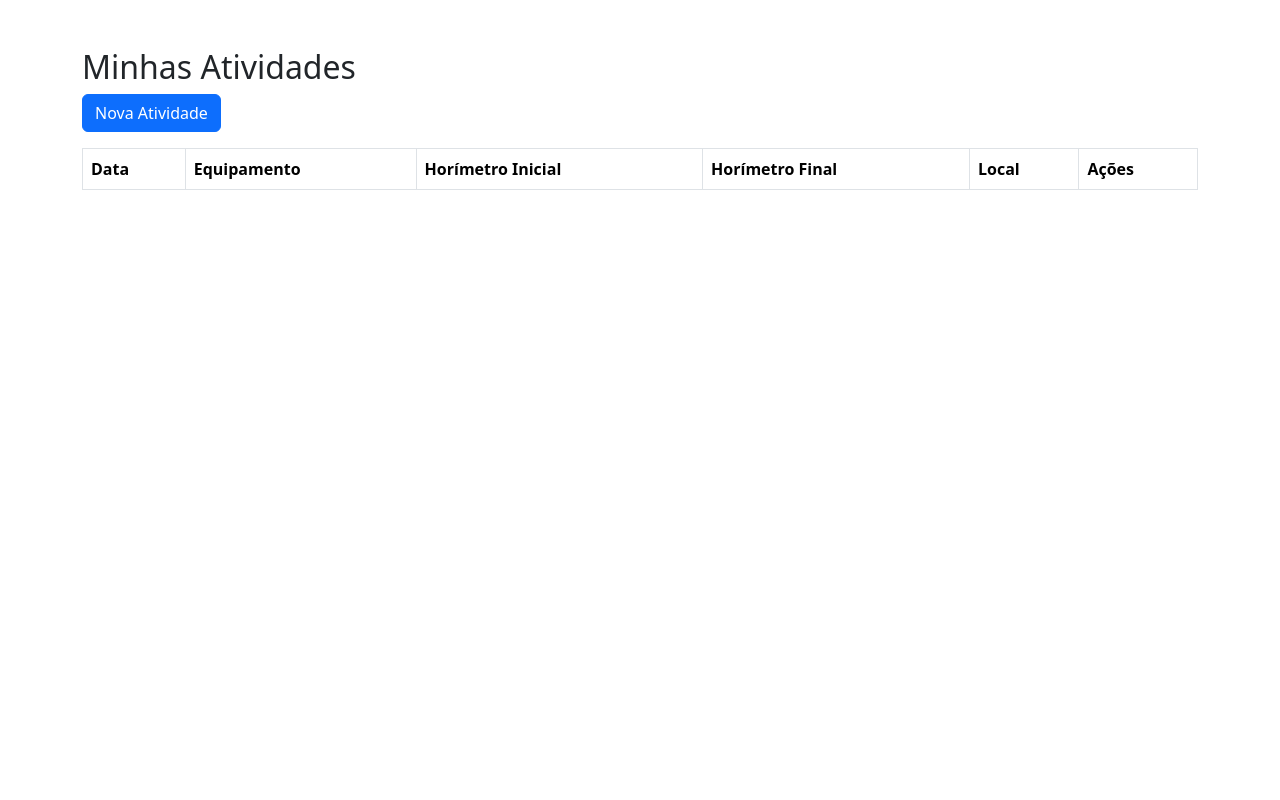
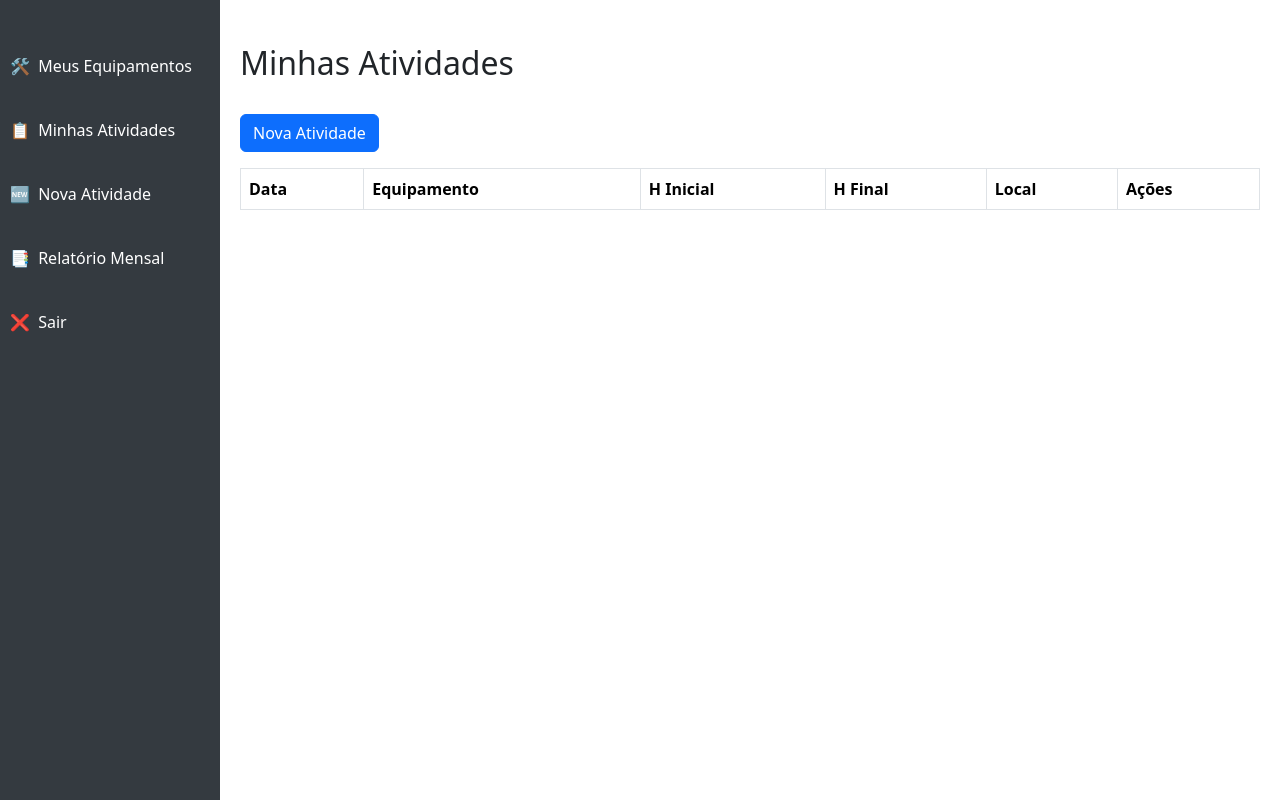
Before and after one commit to MatheusQ-ADS/HeavyControl, a Django app: page /atividades/minhas/ in a window 1280 px wide. Run offline with Django 5.2, Linux system fonts and the light colour scheme; a user stored in the database is signed in; data comes from the database, SQL or seed files in the repository; both versions use the stored data as it was after the commit; lists and menus that the app fills with data are empty.

Commit message:
Criação do template base e conexão das rotas

```diff
--- a/atividade/templates/atividades/minha_lista.html
+++ b/atividade/templates/atividades/minha_lista.html
@@ -1,22 +1,19 @@
-<!DOCTYPE html>
-<html lang="pt-br">
-<head>
-    <meta charset="UTF-8">
-    <meta name="viewport" content="width=device-width, initial-scale=1.0">
-    <title>Minhas Atividades</title>
-    <link href="https://cdn.jsdelivr.net/npm/bootstrap@5.3.6/dist/css/bootstrap.min.css" rel="stylesheet" integrity="sha384-4Q6Gf2aSP4eDXB8Miphtr37CMZZQ5oXLH2yaXMJ2w8e2ZtHTl7GptT4jmndRuHDT" crossorigin="anonymous">
-</head>
-<body>
-<div class="container mt-5">
+{% extends 'base.html' %}
+
+{% block title %}Minhas Atividades{% endblock %}
+
+{% block content %}
+<br>
 <h2>Minhas Atividades</h2>
+<br>
 <a href="{% url 'nova_atividade' %}" class="btn btn-primary mb-3">Nova Atividade</a>
 <table class="table table-bordered">
     <thead>
         <tr>
             <th>Data</th>
             <th>Equipamento</th>
-                <th>Horímetro Inicial</th>
-                <th>Horímetro Final</th>
+            <th>H Inicial</th>
+            <th>H Final</th>
             <th>Local</th>
             <th>Ações</th>
         </tr>
@@ -36,6 +33,6 @@
     {% endfor %}
     </tbody>
 </table>
-</div>
+{% endblock %}
 </body>
 </html>
--- a/heavycontrol/settings.py
+++ b/heavycontrol/settings.py
@@ -66,7 +66,7 @@ ROOT_URLCONF = "heavycontrol.urls"
 TEMPLATES = [
     {
         "BACKEND": "django.template.backends.django.DjangoTemplates",
-        "DIRS": [],
+        "DIRS": [os.path.join(BASE_DIR, 'templates')],
         "APP_DIRS": True,
         "OPTIONS": {
             "context_processors": [
--- /dev/null
+++ b/templates/base.html
@@ -0,0 +1,68 @@
+<!DOCTYPE html>
+<html lang="pt-br">
+<head>
+    <meta charset="UTF-8">
+    <meta name="viewport" content="width=device-width, initial-scale=1.0">
+    <title>{% block title %}HeavyControl{% endblock %}</title>
+    <link href="https://cdn.jsdelivr.net/npm/bootstrap@5.3.6/dist/css/bootstrap.min.css" rel="stylesheet" integrity="sha384-4Q6Gf2aSP4eDXB8Miphtr37CMZZQ5oXLH2yaXMJ2w8e2ZtHTl7GptT4jmndRuHDT" crossorigin="anonymous">
+    <script src="https://cdn.jsdelivr.net/npm/bootstrap@5.3.6/dist/js/bootstrap.bundle.min.js" integrity="sha384-j1CDi7MgGQ12Z7Qab0qlWQ/Qqz24Gc6BM0thvEMVjHnfYGF0rmFCozFSxQBxwHKO" crossorigin="anonymous"></script>
+    <style>
+        body {display: flex;}
+        .sidebar {
+            width: 220px;
+            min-height: 100vh;
+            background-color: #343a40;
+            color: white;
+        }
+        .sidebar a {
+            color: white;
+            display: block;
+            padding: 10px;
+            text-decoration: none;
+            margin-top: 20px;
+        }
+        .sidebar a:hover {background-color: #495057;}
+        .sidebar-icon {
+            display: inline-block;
+            width: 24px;
+        }
+        @media (max-width: 768px) {
+            .sidebar-text {display: none;}
+            .sidebar {width: 60px;}
+        }
+        .content {
+            flex: 1;
+            padding: 20px;
+        }
+    </style>
+</head>
+<body>
+    <div class="sidebar">
+        <br>
+        <a href="{% url 'minha_lista_equipamentos' %}">
+            <span class="sidebar-icon">🛠️</span>
+            <span class="sidebar-text">Meus Equipamentos</span>
+        </a>
+        <a href="{% url 'minhas_atividades' %}">
+            <span class="sidebar-icon">📋</span>
+            <span class="sidebar-text">Minhas Atividades</span>
+        </a>
+        <a href="{% url 'nova_atividade' %}">
+            <span class="sidebar-icon">🆕</span>
+            <span class="sidebar-text">Nova Atividade</span>
+        </a>
+        <a href="{% url 'filtro_relatorio_mensal' %}">
+            <span class="sidebar-icon">📑</span>
+            <span class="sidebar-text">Relatório Mensal</span>
+        </a>
+        <a href="{% url 'logout' %}">
+            <span class="sidebar-icon">❌</span>
+            <span class="sidebar-text">Sair</span>
+        </a>
+    </div>
+    <div class="content">
+        {% block content %}
+        {% endblock %}
+    </div>
+</body>
+</html>
```
Also changed, not shown: atividade/templates/atividades/form.html (+8 -11 lines), equipamentos/templates/equipamentos/minha_lista.html (+10 -13 lines), relatorios/templates/relatorios/filtro_relatorio_mensal.html (+8 -11 lines), usuarios/templates/usuarios/login.html (+41 -4 lines), db.sqlite3. Lines whose indentation alone changed are shown as unchanged.
